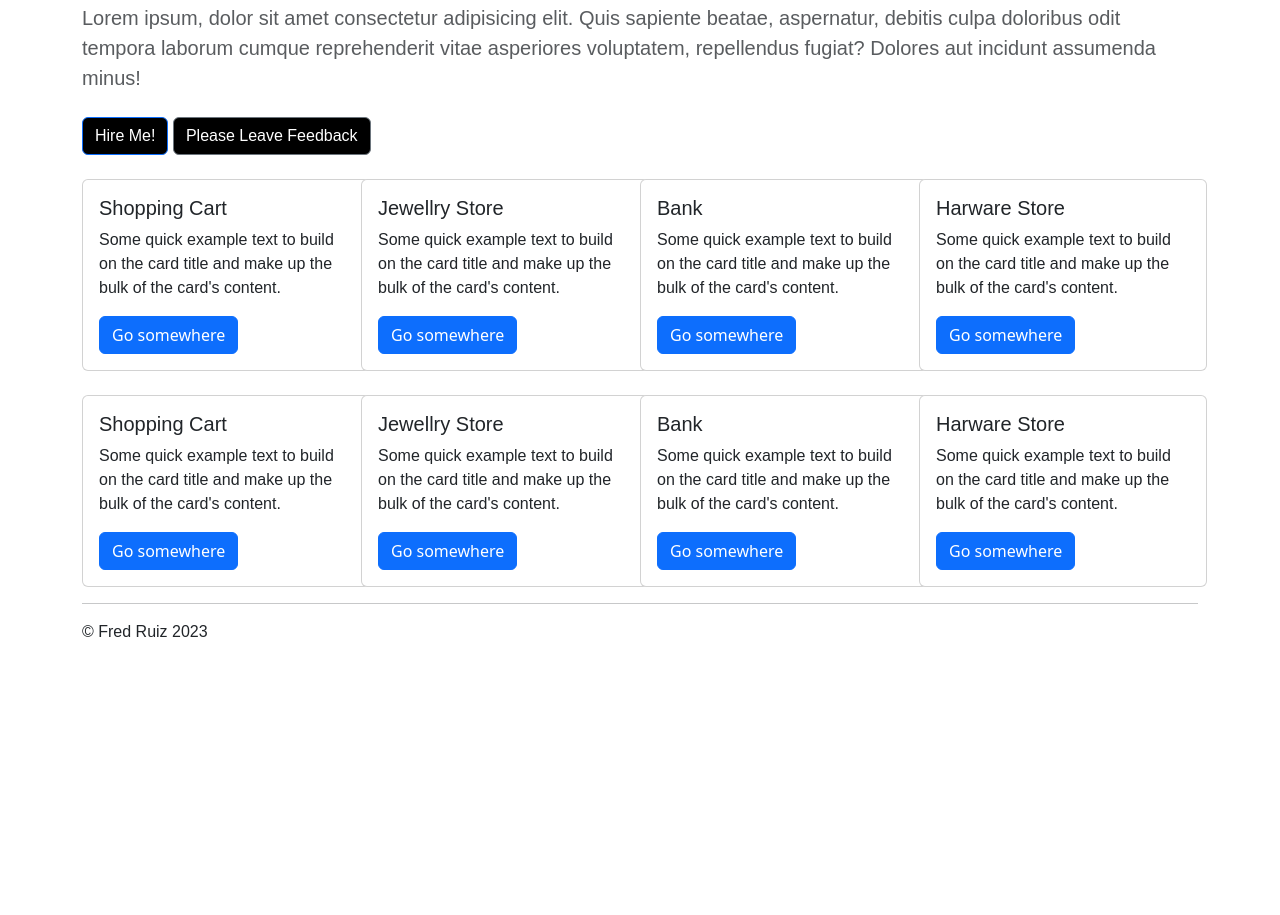
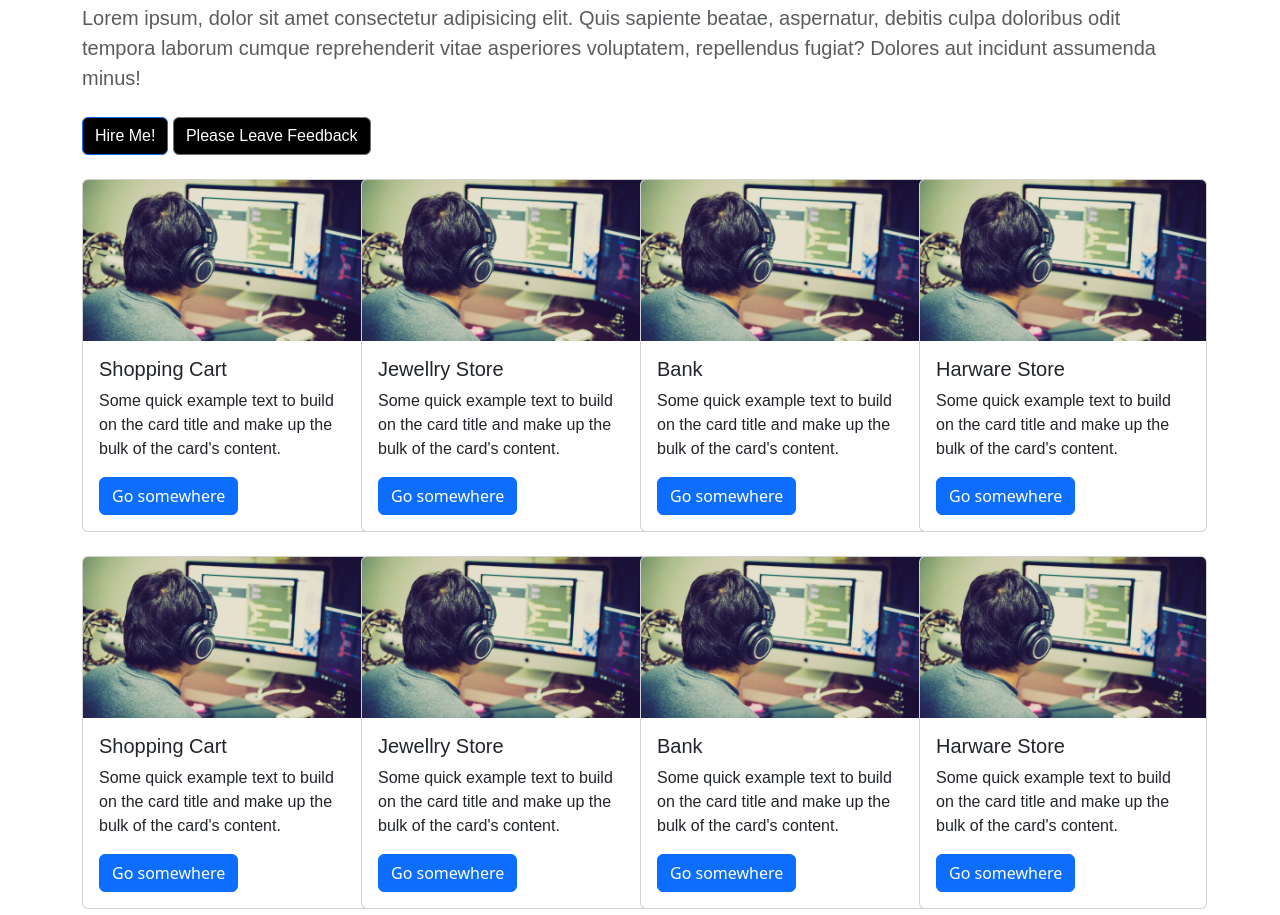
Before and after one commit to fred-622/testingWeb, a plain HTML site: page about.html in a window 1280 px wide. Shown: the part 339-1254 px from the top of the page. Before the commit the page ends 999 px from the top, so only its background shows below. Drawn offline with nearby package versions, Linux system fonts and the light colour scheme.

Commit message:
Added images

```diff
--- a/about.html
+++ b/about.html
@@ -73,15 +73,15 @@
                     debitis culpa doloribus odit tempora laborum cumque reprehenderit vitae asperiores voluptatem, repellendus fugiat?
                     Dolores aut incidunt assumenda minus!</p>
                 <p>
-                    <a href="#" class="btn btn-primary my-2" style="background-color: rgb(0, 0, 0); color: white;">Hire Me!</a>
-                    <a href="#" class="btn btn-secondary my-2"style="background-color: rgb(0, 0, 0); color: white;">Please Leave Feedback</a>
+                    <a href="mailto:fred62279@hotmail.com" class="btn btn-primary my-2" style="background-color: rgb(0, 0, 0); color: white;">Hire Me!</a>
+                    <a href="contact.html" class="btn btn-secondary my-2"style="background-color: rgb(0, 0, 0); color: white;">Please Leave Feedback</a>
                 </p>
             </div>
             <div class="row" id="gallery1">
                 <div class="row" id="Row1">
                     <div class="col-3">
                         <div class="card" style="width: 18rem;">
-                            <!-- <img src="img/einstein.jpg" class="card-img-top" alt="einstein"> -->
+                            <img src="img/programming.jpg" class="card-img-top" alt="programming">
                             <div class="card-body">
                               <h5 class="card-title">Shopping Cart</h5>
                               <p class="card-text">Some quick example text to build on the card title and make up the bulk of the card's content.</p>
@@ -91,7 +91,7 @@
                     </div>
                     <div class="col-3">
                         <div class="card" style="width: 18rem;">
-                            <!-- <img src="img/einstein.jpg" class="card-img-top" alt="einstein"> -->
+                          <img src="img/programming.jpg" class="card-img-top" alt="programming">
                             <div class="card-body">
                               <h5 class="card-title">Jewellry Store</h5>
                               <p class="card-text">Some quick example text to build on the card title and make up the bulk of the card's content.</p>
@@ -101,7 +101,7 @@
                       </div>
                       <div class="col-3">
                         <div class="card" style="width: 18rem;">
-                            <!-- <img src="img/einstein.jpg" class="card-img-top" alt="einstein"> -->
+                          <img src="img/programming.jpg" class="card-img-top" alt="programming">
                             <div class="card-body">
                               <h5 class="card-title">Bank</h5>
                               <p class="card-text">Some quick example text to build on the card title and make up the bulk of the card's content.</p>
@@ -111,7 +111,7 @@
                       </div>
                       <div class="col-3">
                         <div class="card" style="width: 18rem;">
-                            <!-- <img src="img/einstein.jpg" class="card-img-top" alt="einstein"> -->
+                          <img src="img/programming.jpg" class="card-img-top" alt="programming">
                             <div class="card-body">
                               <h5 class="card-title">Harware Store</h5>
                               <p class="card-text">Some quick example text to build on the card title and make up the bulk of the card's content.</p>
@@ -126,7 +126,7 @@
                 <div class="row" id="Row2">
                     <div class="col-3">
                         <div class="card" style="width: 18rem;">
-                            <!-- <img src="img/einstein.jpg" class="card-img-top" alt="einstein"> -->
+                          <img src="img/programming.jpg" class="card-img-top" alt="programming">
                             <div class="card-body">
                               <h5 class="card-title">Shopping Cart</h5>
                               <p class="card-text">Some quick example text to build on the card title and make up the bulk of the card's content.</p>
@@ -136,7 +136,7 @@
                     </div>
                     <div class="col-3">
                         <div class="card" style="width: 18rem;">
-                            <!-- <img src="img/einstein.jpg" class="card-img-top" alt="einstein"> -->
+                          <img src="img/programming.jpg" class="card-img-top" alt="programming">
                             <div class="card-body">
                               <h5 class="card-title">Jewellry Store</h5>
                               <p class="card-text">Some quick example text to build on the card title and make up the bulk of the card's content.</p>
@@ -146,7 +146,7 @@
                       </div>
                       <div class="col-3">
                         <div class="card" style="width: 18rem;">
-                            <!-- <img src="img/einstein.jpg" class="card-img-top" alt="einstein"> -->
+                          <img src="img/programming.jpg" class="card-img-top" alt="programming">
                             <div class="card-body">
                               <h5 class="card-title">Bank</h5>
                               <p class="card-text">Some quick example text to build on the card title and make up the bulk of the card's content.</p>
@@ -156,7 +156,7 @@
                       </div>
                       <div class="col-3">
                         <div class="card" style="width: 18rem;">
-                            <!-- <img src="img/einstein.jpg" class="card-img-top" alt="einstein"> -->
+                          <img src="img/programming.jpg" class="card-img-top" alt="programming">
                             <div class="card-body">
                               <h5 class="card-title">Harware Store</h5>
                               <p class="card-text">Some quick example text to build on the card title and make up the bulk of the card's content.</p>
```
Also changed, not shown: index.html (+1 -0 lines), img/programming.jpg (added).
